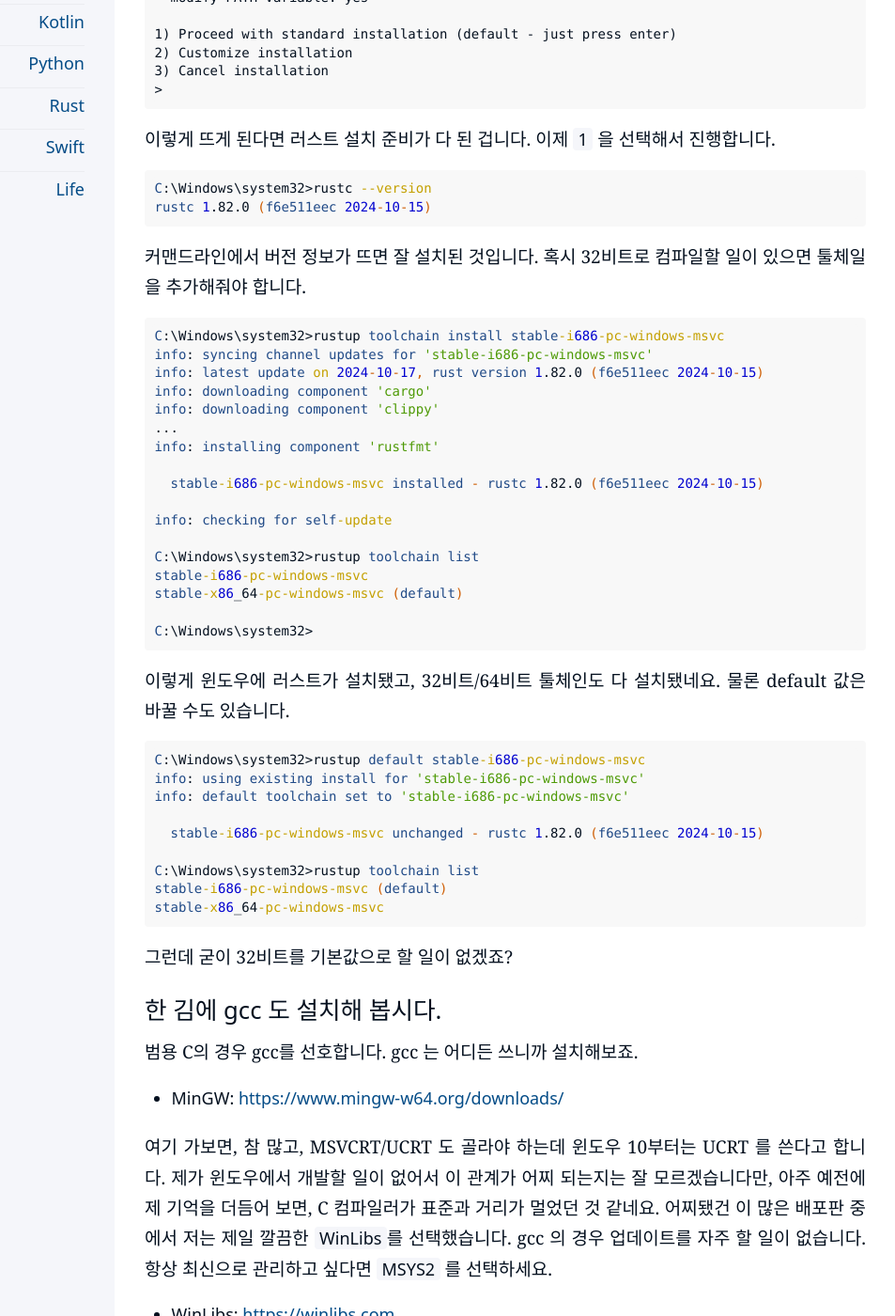
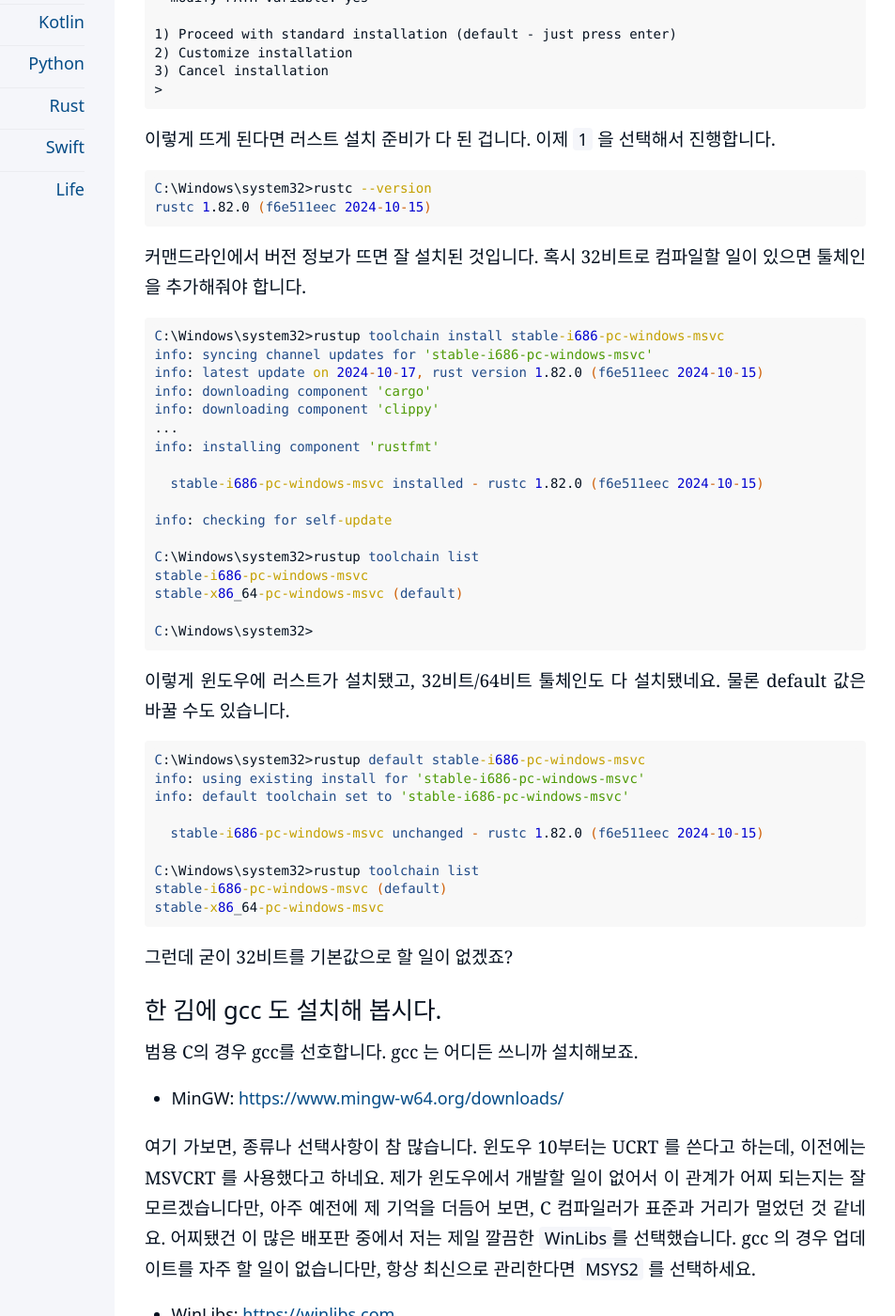
Before and after one commit to kiroshin/kiroshin.github.io, a Jekyll site: the page built from _posts/2024-10-28-rust-windows-install.md, in a window 1280 px wide and 1400 px high, scrolled down 2792 px. Shown: the whole window at 94% size, without its empty margins (198-1151 px from the left). Built offline with Jekyll 4.4.1, drawn with Linux system fonts in a browser that asks for light colours; some of the changed text lies outside the part shown.

Commit message:
Update 2024-10-28-rust-windows-install.md

````diff
--- a/_posts/2024-10-28-rust-windows-install.md
+++ b/_posts/2024-10-28-rust-windows-install.md
@@ -89,7 +89,7 @@
 rustc 1.82.0 (f6e511eec 2024-10-15)
 ```
 
-커맨드라인에서 버전 정보가 뜨면 잘 설치된 것입니다. 혹시 32비트로 컴파일할 일이 있으면 툴체일을 추가해줘야 합니다.
+커맨드라인에서 버전 정보가 뜨면 잘 설치된 것입니다. 혹시 32비트로 컴파일할 일이 있으면 툴체인을 추가해줘야 합니다.
 
 ```bat
 C:\Windows\system32>rustup toolchain install stable-i686-pc-windows-msvc
@@ -133,7 +133,7 @@
 
 * MinGW: <https://www.mingw-w64.org/downloads/>
 
-여기 가보면, 참 많고, MSVCRT/UCRT 도 골라야 하는데 윈도우 10부터는 UCRT 를 쓴다고 합니다. 제가 윈도우에서 개발할 일이 없어서 이 관계가 어찌 되는지는 잘 모르겠습니다만, 아주 예전에 제 기억을 더듬어 보면, C 컴파일러가 표준과 거리가 멀었던 것 같네요. 어찌됐건 이 많은 배포판 중에서 저는 제일 깔끔한 `WinLibs`를 선택했습니다. gcc 의 경우 업데이트를 자주 할 일이 없습니다. 항상 최신으로 관리하고 싶다면 `MSYS2` 를 선택하세요.
+여기 가보면, 종류나 선택사항이 참 많습니다. 윈도우 10부터는 UCRT 를 쓴다고 하는데, 이전에는 MSVCRT 를 사용했다고 하네요. 제가 윈도우에서 개발할 일이 없어서 이 관계가 어찌 되는지는 잘 모르겠습니다만, 아주 예전에 제 기억을 더듬어 보면, C 컴파일러가 표준과 거리가 멀었던 것 같네요. 어찌됐건 이 많은 배포판 중에서 저는 제일 깔끔한 `WinLibs`를 선택했습니다. gcc 의 경우 업데이트를 자주 할 일이 없습니다만, 항상 최신으로 관리한다면 `MSYS2` 를 선택하세요.
 
 * WinLibs: <https://winlibs.com>
 
@@ -166,10 +166,7 @@
 C:\Windows\system32>
 ```
 
-그런데 `c:\mingw64\bin` 에 가보면 `mingw32-make.exe` 파일이 있어요.
-
-음.. 이대로 두면 불편하니까 `make.exe` 라는 이름으로 하드링크 합니다
-(그냥 복사해도 상관없습니다).
+됐습니다. 그런데 `C:\mingw64\bin` 에 가보면 `mingw32-make.exe` 파일이 있어요. 음.. 이대로 두면 불편하니까 `make.exe` 라는 이름으로 하드링크 합니다(그냥 복사해도 상관없습니다).
 
 ```bat
 C:\mingw64\bin>mklink /h "make.exe" "mingw32-make.exe"
@@ -188,7 +185,7 @@
 
 ![MinGW Make Copy](/assets/mingw-make-copy.jpg)
 
-끝났습니다.
+다 끝났습니다.
 
 
 ## 그럼 IDE 는?
````
